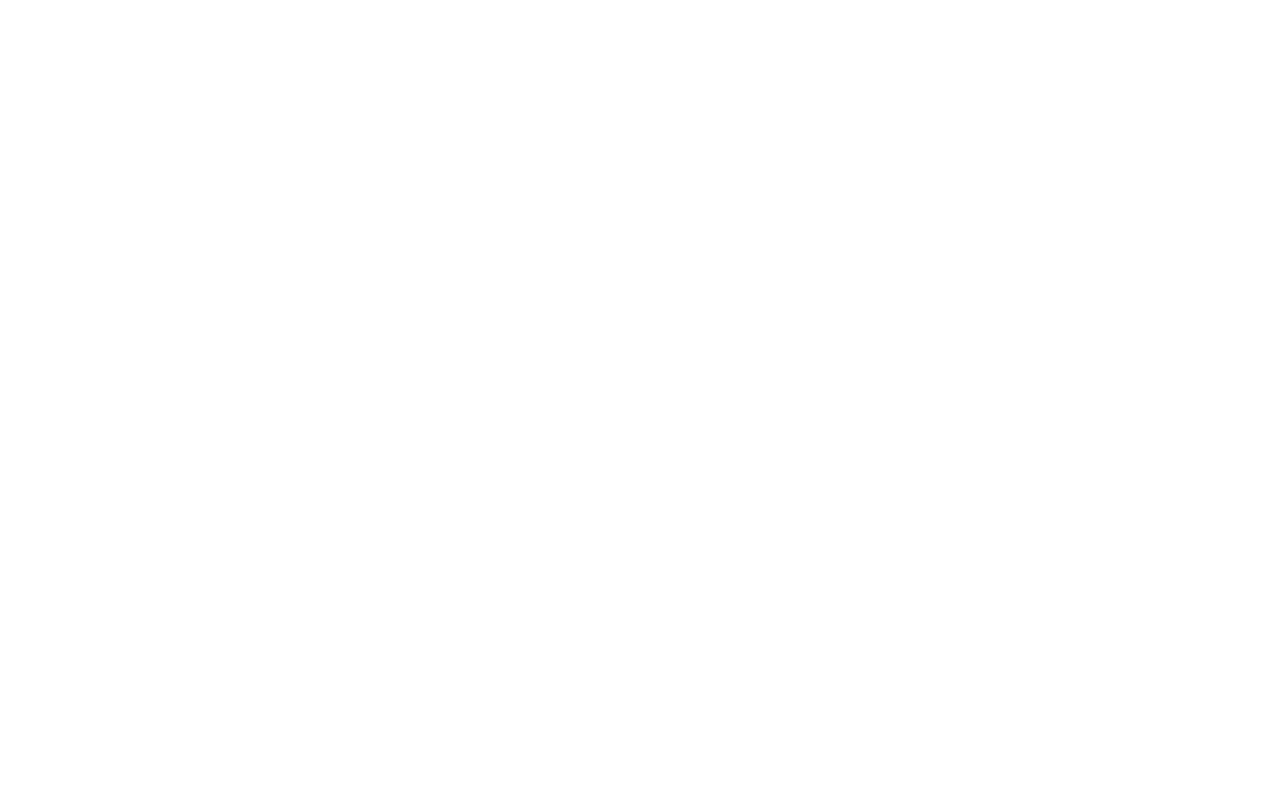
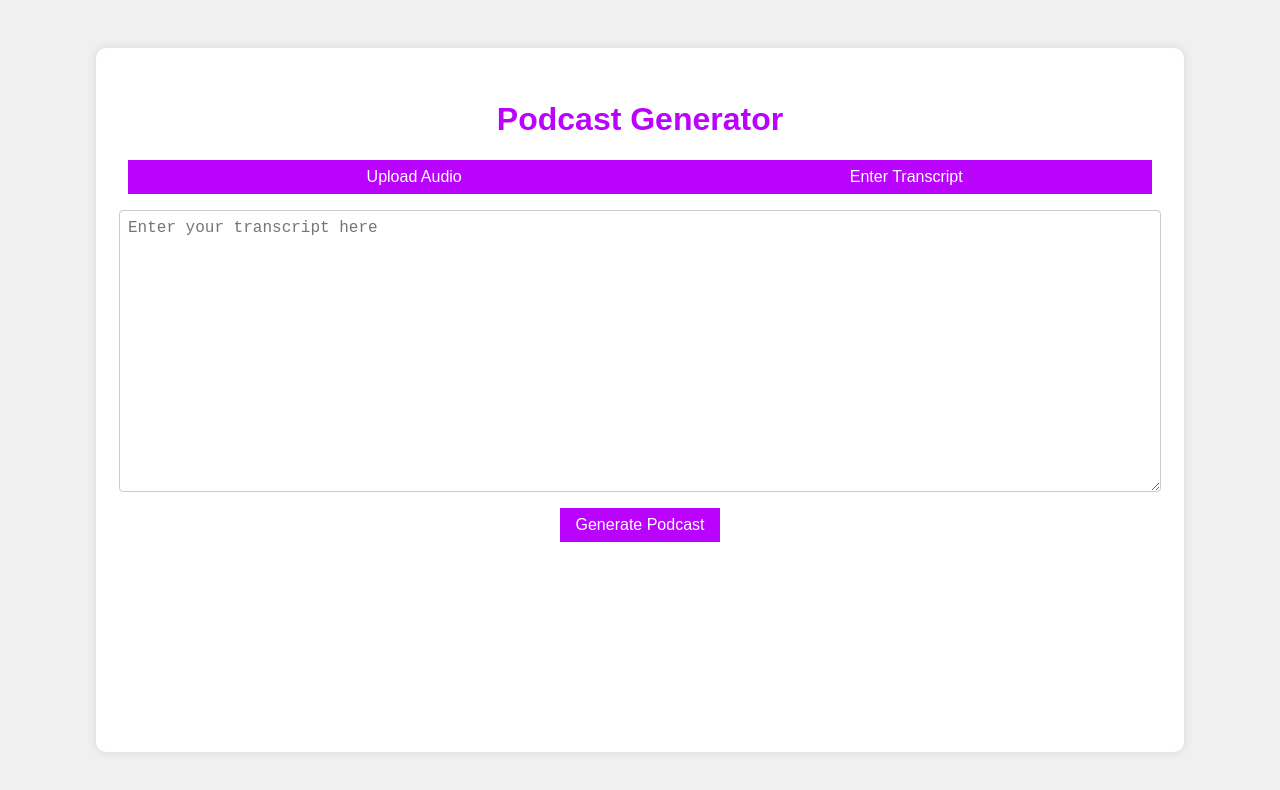
Before and after one commit to Pixelynx/PodGenerator, a React (Create React App) app: page / in a window 1280 px wide. Shown: the top 790 px of the page. Built offline with nearby package versions, Linux system fonts and the light colour scheme.

Commit message:
create elements for podcast components and add basic styling

```diff
--- a/src/App.css
+++ b/src/App.css
@@ -1,38 +1,73 @@
-.App {
-  text-align: center;
+body {
+  margin: 0;
+  padding: 0;
+  font-family: Arial, sans-serif;
 }
 
-.App-logo {
-  height: 40vmin;
-  pointer-events: none;
+.app-container {
+  display: flex;
+  justify-content: center;
+  align-items: center;
+  min-height: 100vh;
+  background-color: #f0f0f0;
 }
 
-@media (prefers-reduced-motion: no-preference) {
-  .App-logo {
-    animation: App-logo-spin infinite 20s linear;
-  }
+.content-container {
+  width: 80%;
+  height: 80vh;
+  background-color: white;
+  padding: 2rem;
+  border-radius: 10px;
+  box-shadow: 0 0 10px rgba(0, 0, 0, 0.1);
 }
 
-.App-header {
-  background-color: #282c34;
-  min-height: 100vh;
+h1 {
+  text-align: center;
+  color: #ba03fc;
+}
+
+.upload-buttons {
+  display: flex;
+  justify-content: space-between;
+  margin-bottom: 1rem;
+}
+
+.upload-button {
+  background-color: #ba03fc;
+  color: white;
+  border: none;
+  padding: 0.5rem 1rem;
+  font-size: 1rem;
+  cursor: pointer;
+  width: 48%;
+}
+
+#audio-btn {
+  width: 450%;
+}
+
+.transcript-form {
   display: flex;
   flex-direction: column;
-  align-items: center;
-  justify-content: center;
-  font-size: calc(10px + 2vmin);
-  color: white;
 }
 
-.App-link {
-  color: #61dafb;
+.transcript-textarea {
+  width: 100%;
+  height: 33vh;
+  margin-bottom: 1rem;
+  padding: 0.5rem;
+  font-size: 1rem;
+  border: 1px solid #ccc;
+  border-radius: 4px;
+  align-self: center;
 }
 
-@keyframes App-logo-spin {
-  from {
-    transform: rotate(0deg);
-  }
-  to {
-    transform: rotate(360deg);
-  }
+.generate-button {
+  background-color: #ba03fc;
+  color: white;
+  border: none;
+  padding: 0.5rem 1rem;
+  font-size: 1rem;
+  cursor: pointer;
+  align-self: center;
 }
--- a/src/App.tsx
+++ b/src/App.tsx
@@ -1,4 +1,8 @@
 import React, { useState } from 'react';
+import TranscriptUploader from './TranscriptUpload/TranscriptUploader';
+import AudioUploader from './AudioUpload/AudioUploader';
+import Player from './PodPlayer/Player';
+import './App.css';
 
 const App: React.FC = () => {
   const [audioUrl, setAudioUrl] = useState<string | null>(null);
@@ -8,7 +12,16 @@
   };
 
   return (
-    <div className="App">
+    <div className="app-container">
+      <div className="content-container">
+        <h1>Podcast Generator</h1>
+        <div className="upload-buttons">
+          <AudioUploader  />
+          <button className="upload-button">Enter Transcript</button>
+        </div>
+        <TranscriptUploader  />
+        {audioUrl && <Player  />}
+      </div>
     </div>
   );
 };
--- a/src/AudioUpload/AudioUploader.tsx
+++ b/src/AudioUpload/AudioUploader.tsx
@@ -1,10 +1,21 @@
 import React from 'react';
 
+interface AudioUploaderProps {
+  onAudioUploaded: (url: string) => void;
+}
 
 const AudioUploader = () => {
 
   return (
-    <div>
+    <div className="audio-uploader">
+      <button id="audio-btn" className="upload-button">
+        Upload Audio
+      </button>
+      <input
+        type="file"
+        accept="audio/*"
+        style={{ display: 'none' }}
+      />
     </div>
   );
 };
--- a/src/PodPlayer/Player.tsx
+++ b/src/PodPlayer/Player.tsx
@@ -1,9 +1,15 @@
-import React from 'react';
+import React, { useRef, useState } from 'react';
+import '../App.css';
 
-const Player = () => {
+const Player = ({  }) => {
+  const audioRef = useRef<HTMLAudioElement>(null);
+  const [isPlaying, setIsPlaying] = useState(false);
 
   return (
     <div>
+      <audio />
+      <button>{isPlaying ? 'Pause' : 'Play'}</button>
+      <button>Stop</button>
     </div>
   );
 };
--- a/src/TranscriptUpload/TranscriptUploader.tsx
+++ b/src/TranscriptUpload/TranscriptUploader.tsx
@@ -1,10 +1,19 @@
-import React from 'react';
+import React, { useState } from 'react';
 
 const TranscriptUploader = () => {
+  const [transcript, setTranscript] = useState<string>('');
+
+  const handleSubmit = async (e: React.FormEvent) => {
+    e.preventDefault();
+  };
 
   return (
-    <form>
-
+    <form  className="transcript-form">
+      <textarea
+        className='transcript-textarea'
+        placeholder="Enter your transcript here"
+      />
+      <button type="submit" className="generate-button" onClick={handleSubmit}>Generate Podcast</button>
     </form>
   );
 };
```
